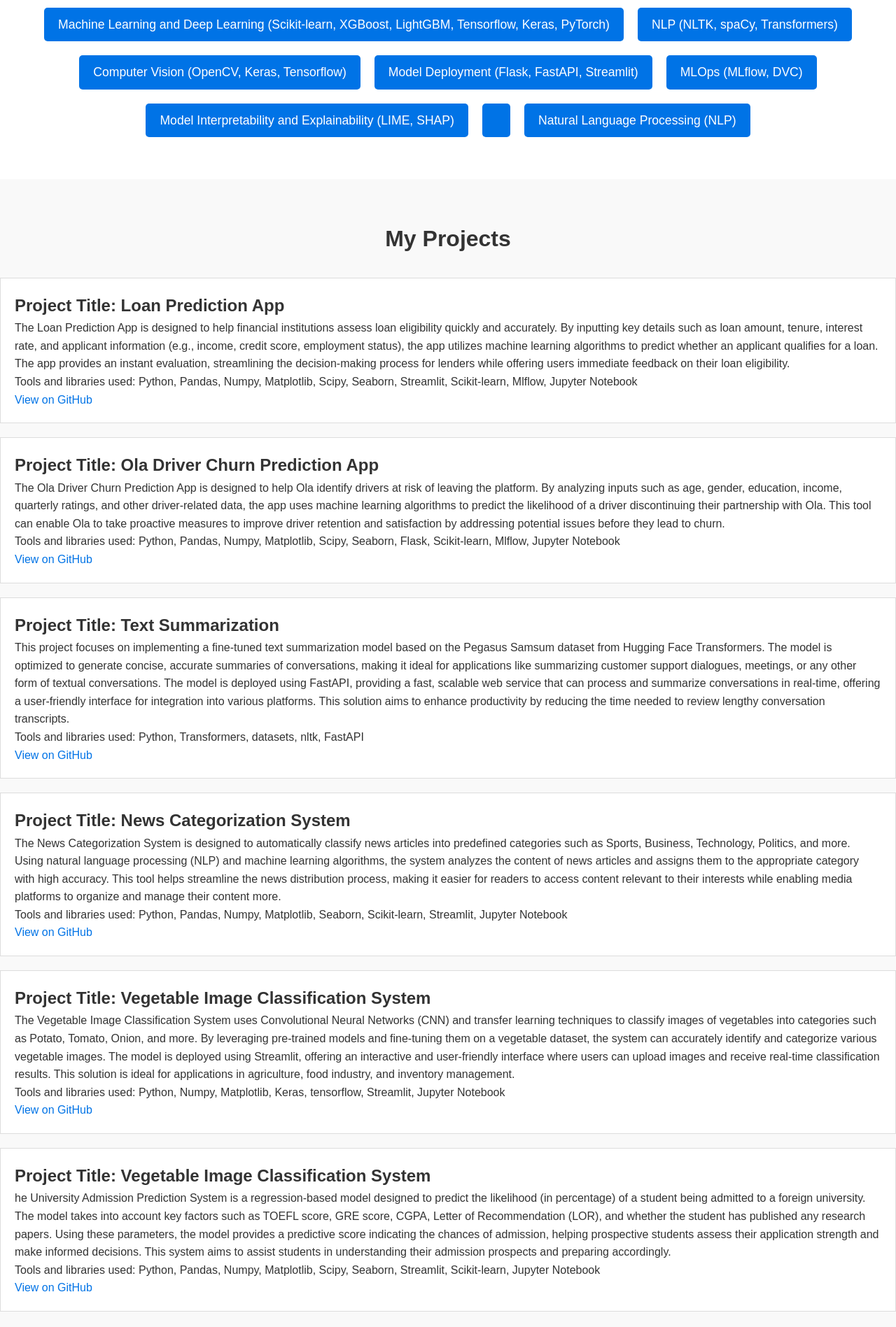
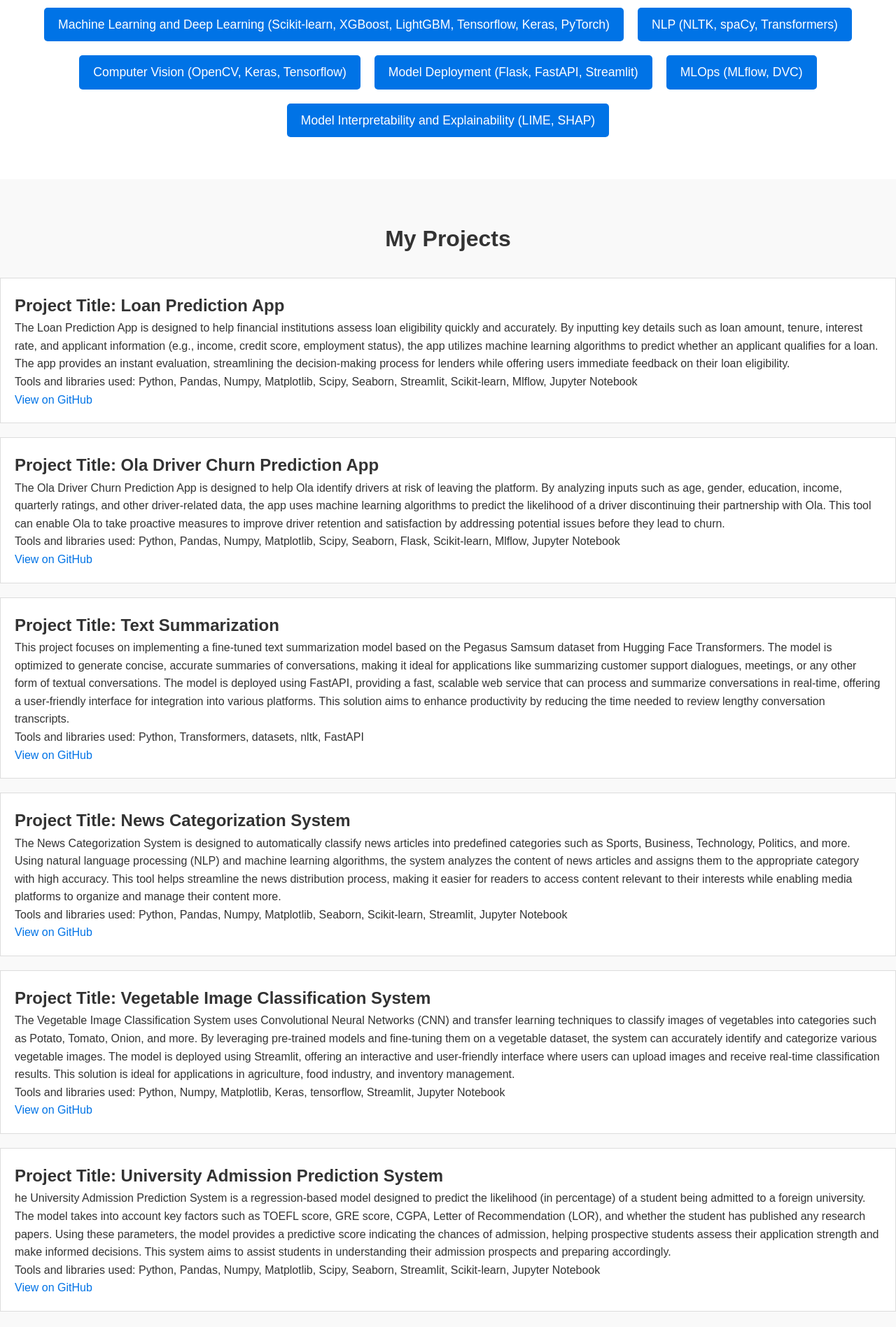
Before and after one commit to Sail2304/portfolio, a plain HTML site: page index.html in a window 1280 px wide. Shown: the part 547-2444 px from the top of the page at 70% size. Drawn offline with Linux system fonts and the light colour scheme.

Commit message:
added University Admission Prediction System project

```diff
--- a/index.html
+++ b/index.html
@@ -42,8 +42,6 @@
                 <li>Model Deployment (Flask, FastAPI, Streamlit)</li>
                 <li>MLOps (MLflow, DVC)</li>
                 <li>Model Interpretability and Explainability (LIME, SHAP)</li>
-                <li></li>
-                <li>Natural Language Processing (NLP)</li>
                 <!-- Add more skills as needed -->
             </ul>
         </div>
@@ -89,7 +87,7 @@
             </div>
 
             <div class="project">
-                <h3>Project Title: Vegetable Image Classification System</h3>
+                <h3>Project Title: University Admission Prediction System</h3>
                 <p>he University Admission Prediction System is a regression-based model designed to predict the likelihood (in percentage) of a student being admitted to a foreign university. The model takes into account key factors such as TOEFL score, GRE score, CGPA, Letter of Recommendation (LOR), and whether the student has published any research papers. Using these parameters, the model provides a predictive score indicating the chances of admission, helping prospective students assess their application strength and make informed decisions. This system aims to assist students in understanding their admission prospects and preparing accordingly.</p>
                 <p>Tools and libraries used: Python, Pandas, Numpy, Matplotlib, Scipy, Seaborn, Streamlit, Scikit-learn, Jupyter Notebook </p>
                 <a href="https://github.com/Sail2304/Jamboree" target="_blank">View on GitHub</a>
```
